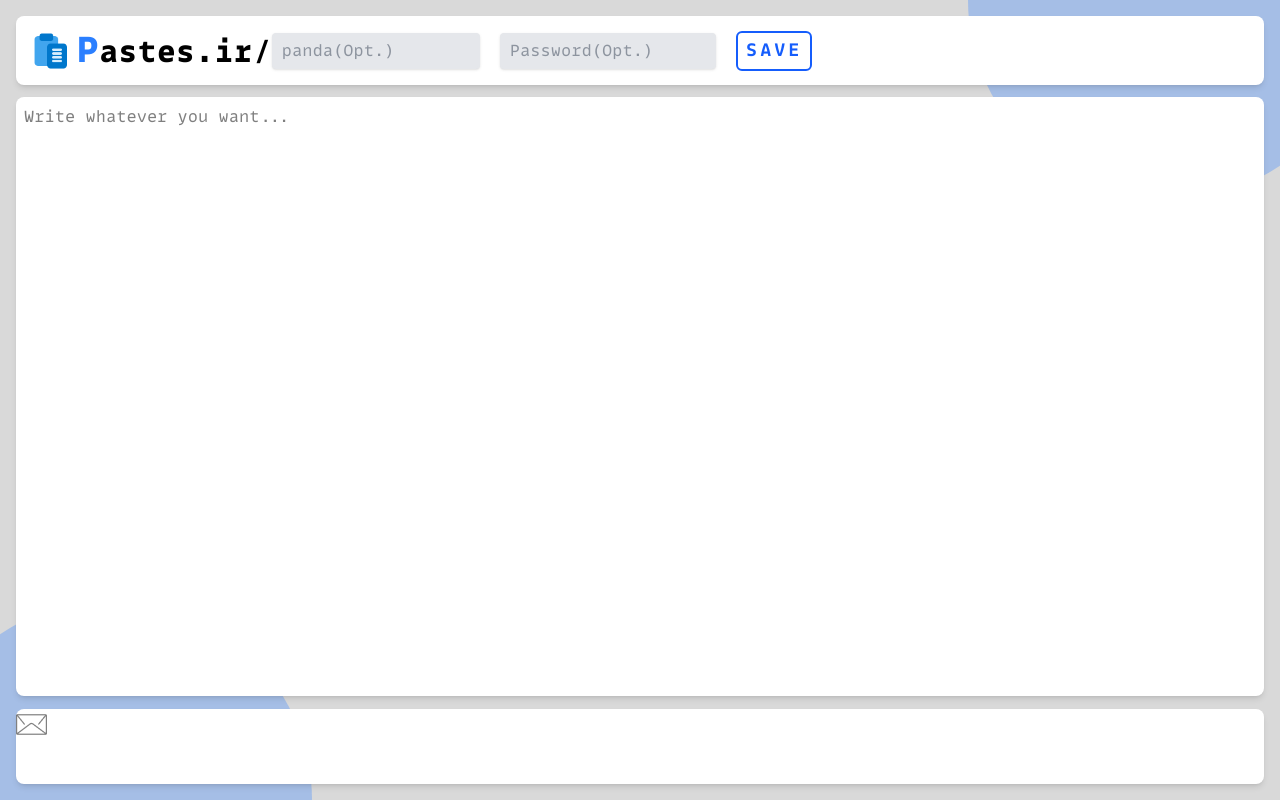
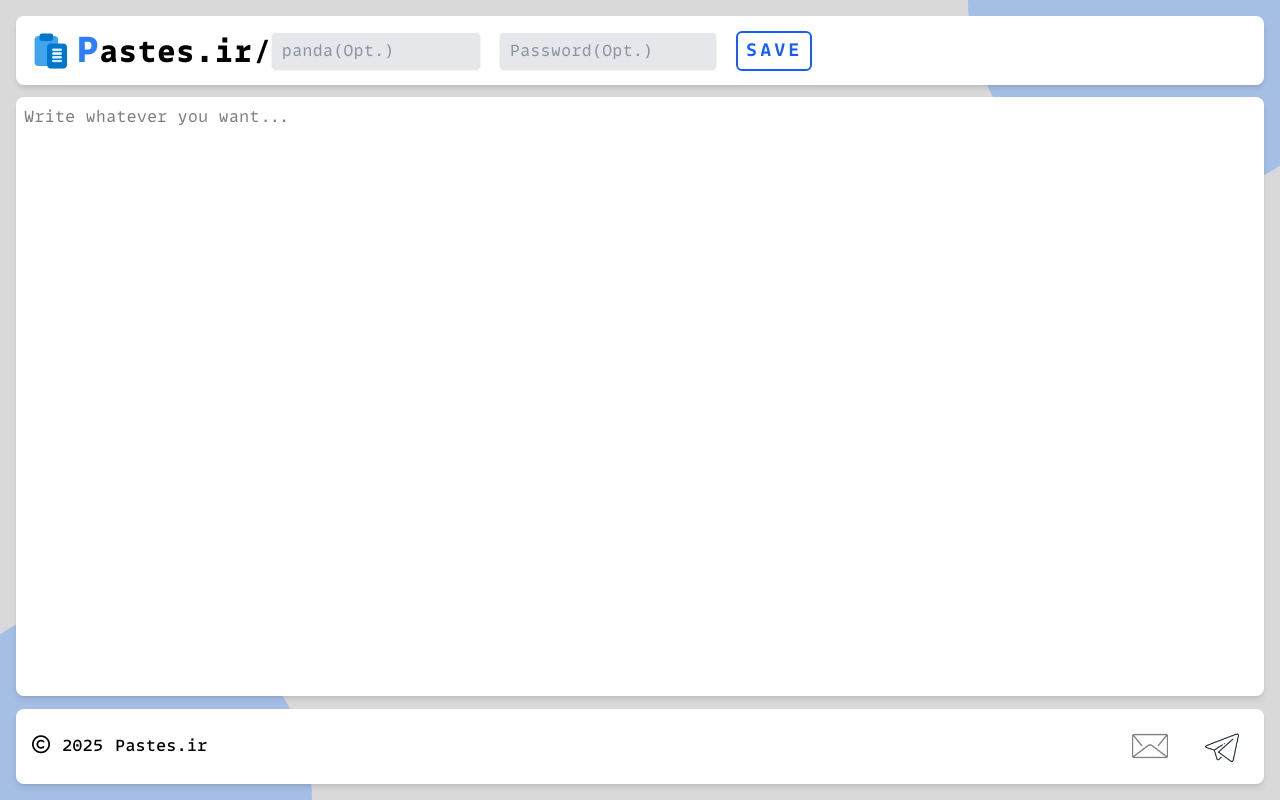
Before and after one commit to mahdyar/pastes, a React (Vite) app: page / in a window 1280 px wide. Built offline with nearby package versions, Linux system fonts and the light colour scheme.

Commit message:
update Footer component for improved layout and accessibility; add social media links with hover effects

```diff
--- a/src/components/footer/Footer.tsx
+++ b/src/components/footer/Footer.tsx
@@ -1,10 +1,40 @@
+import { Link } from "react-router";
+
 const Footer = () => {
   return (
-    <footer className="bg-white h-[10%] 2xl:h-[8%] rounded-lg shadow-md">
-      <div>
-        <button className="cursor-pointer">
-          <img src="/mail.png" alt="mail" />
-        </button>
+    <footer className="bg-white h-[10%] 2xl:h-[8%] rounded-lg shadow-md px-4 sm:flex sm:justify-between">
+      <div className="sm:flex gap-3 items-center h-full hidden font-medium">
+        <span>
+          <i className="fa-regular fa-copyright text-lg"></i>
+        </span>
+        <span>{new Date().getFullYear()}</span>
+        <span>Pastes.ir</span>
+      </div>
+      <div className="flex items-center justify-evenly sm:gap-10 lg:gap-5 sm:justify-end h-full">
+        <Link to={"mailto:report@pastes.ir"}>
+          <button className="cursor-pointer flex items-center gap-2 relative group px-2">
+            <img
+              src="/mail.png"
+              alt="mail"
+              className="w-9 md:group-hover:-translate-y-2 duration-200 ease-in"
+            />
+            <span className="text-xs bg-black text-white px-1 py-0.5 rounded-sm md:absolute md:-bottom-4 md:left-1/2 md:-translate-x-1/2 duration-200 md:opacity-0 md:group-hover:opacity-100 group-hover:">
+              Report
+            </span>
+          </button>
+        </Link>
+        <Link to={"https://telegram.org/"}>
+          <button className="cursor-pointer flex items-center gap-2 relative group px-2">
+            <img
+              src="/paper.png"
+              alt="telegram"
+              className="w-9 md:group-hover:-translate-y-2 duration-200 ease-in"
+            />
+            <span className="text-xs bg-black text-white px-1 py-0.5 rounded-sm md:absolute md:-bottom-4 md:left-1/2 md:-translate-x-1/2 duration-200 md:opacity-0 md:group-hover:opacity-100 group-hover:">
+              telegram
+            </span>
+          </button>
+        </Link>
       </div>
     </footer>
   );
```
Also changed, not shown: public/mail.png, public/paper.png.
